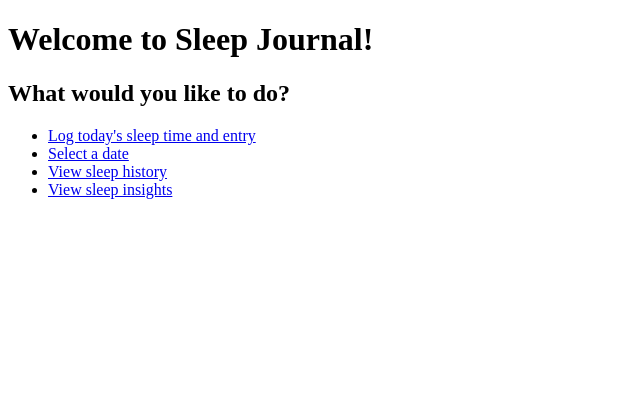
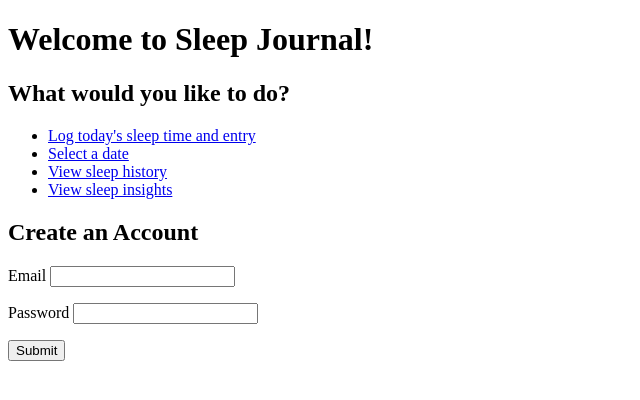
Before and after one commit to alice-yt/hackbright-project, a Flask app: page / in a window 1280 px wide. Shown: the top 400 px of the page, without its empty margins (0-640 px from the left). Run offline with Flask 2, Linux system fonts and the light colour scheme.

Commit message:
added registration form to homepage.html

```diff
--- a/templates/homepage.html
+++ b/templates/homepage.html
@@ -11,4 +11,19 @@
     <li><a href="/user_entries">View sleep history</a></li>
     <li><a href="/sleep-insights">View sleep insights</a></li>
   </ul>
+
+  <h2>Create an Account</h2>
+  <form action="/users" method="POST">
+    <p>
+      Email <input type="text" name="email">
+    </p>
+
+    <p>
+      Password <input type="password" name="password">
+    </p>
+
+    <p>
+      <input type="submit">
+    </p>
+  </form>
 {% endblock %}
```
